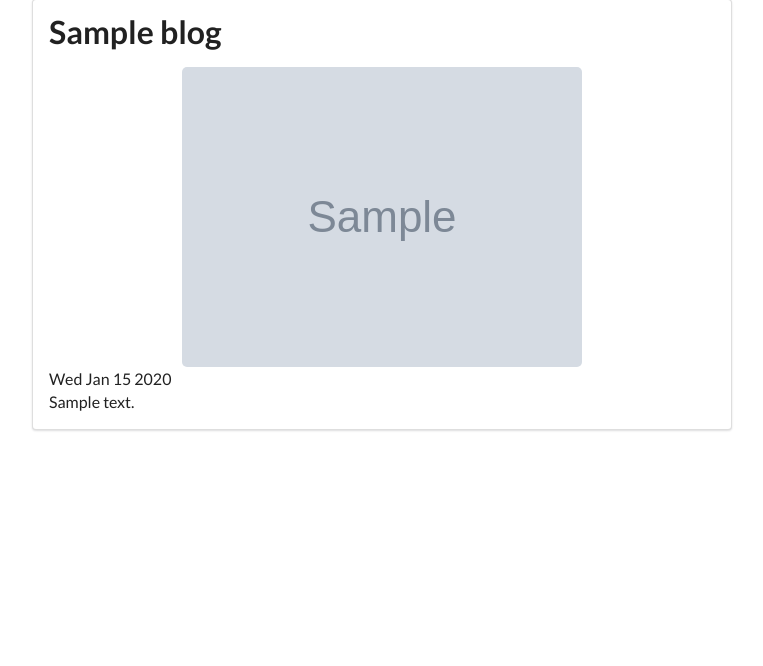
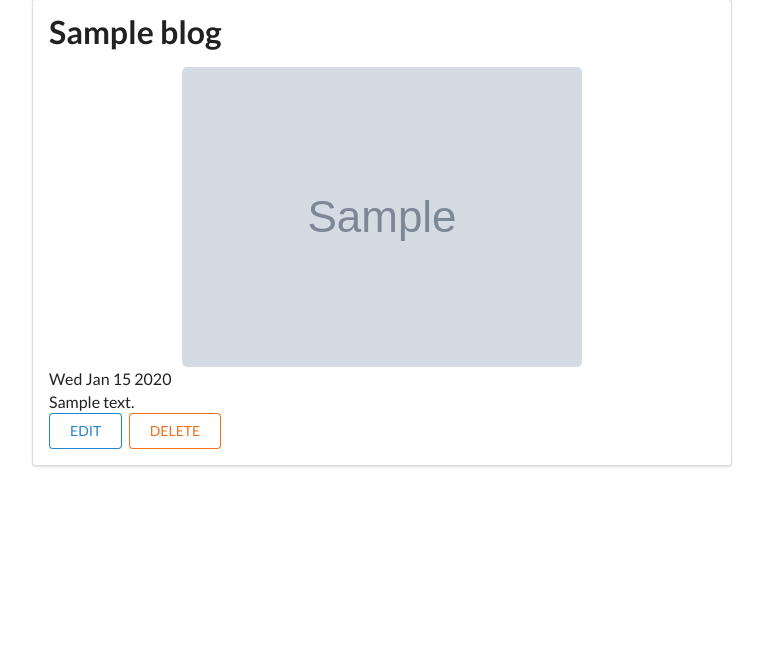
Before and after one commit to cwtobias6/nodeBlog, a Node server app: template views/show.ejs in a window 1280 px wide. Shown: the part 113-779 px from the top of the page, without its empty margins (258-1021 px from the left). Run offline with Node 20, Linux system fonts and the light colour scheme; the template is opened without the code that fills it: most values are stand-ins (such as "Sample title", 1, 10 or a date in 2020); grey boxes marked "Sample" are stand-in pictures; data that the repository does not hold is empty; some libraries are stand-ins or nearby versions.

Commit message:
added delete route + css

```diff
--- a/app.js
+++ b/app.js
@@ -84,7 +84,18 @@ app.put("/blogs/:id", function(req,res) {
 			res.redirect("/blogs/" + req.params.id);
 		}
 	});
-})
+});
+
+// Delete Route
+app.delete("/blogs/:id", function(req,res) {
+	Blog.findByIdAndRemove(req.params.id, function(err) {
+		if(err) {
+			res.redirect("/blogs");
+		} else {
+			res.redirect("/blogs");
+		}
+	});
+});
 
 
 
--- a/public/stylesheets/app.css
+++ b/public/stylesheets/app.css
@@ -5,3 +5,7 @@ i.icon {
 .container.main {
 	margin-top: 7.0em;
 }
+
+#delete {
+	display: inline;
+}
--- a/views/index.ejs
+++ b/views/index.ejs
@@ -1,4 +1,5 @@
 <% include partials/header %>
+<div class="container">
 	<h1>Index Page</h1>
 
 	<% blogs.forEach(function(blog) { %>
@@ -9,6 +10,7 @@
 			<p><%= blog.body %>...</p>
 			<a href="/blogs/<%= blog._id %>">Read More</a>
 		</div>
+</div>
 
 <% }); %>
 
--- a/views/show.ejs
+++ b/views/show.ejs
@@ -11,6 +11,10 @@
 			<div class="description">
 				<p><%= blog.body %></p>
 			</div>
+			<a class="ui blue basic button" href="/blogs/<%= blog._id %>/edit">EDIT</a>
+			<form  id="delete" action="/blogs/<%= blog._id %>?_method=DELETE" method="POST" >
+				<button class="ui orange basic button">DELETE</button>
+			</form>
 		</div>
 	</div>
 </div>
```
Lines whose indentation alone changed are shown as unchanged.
